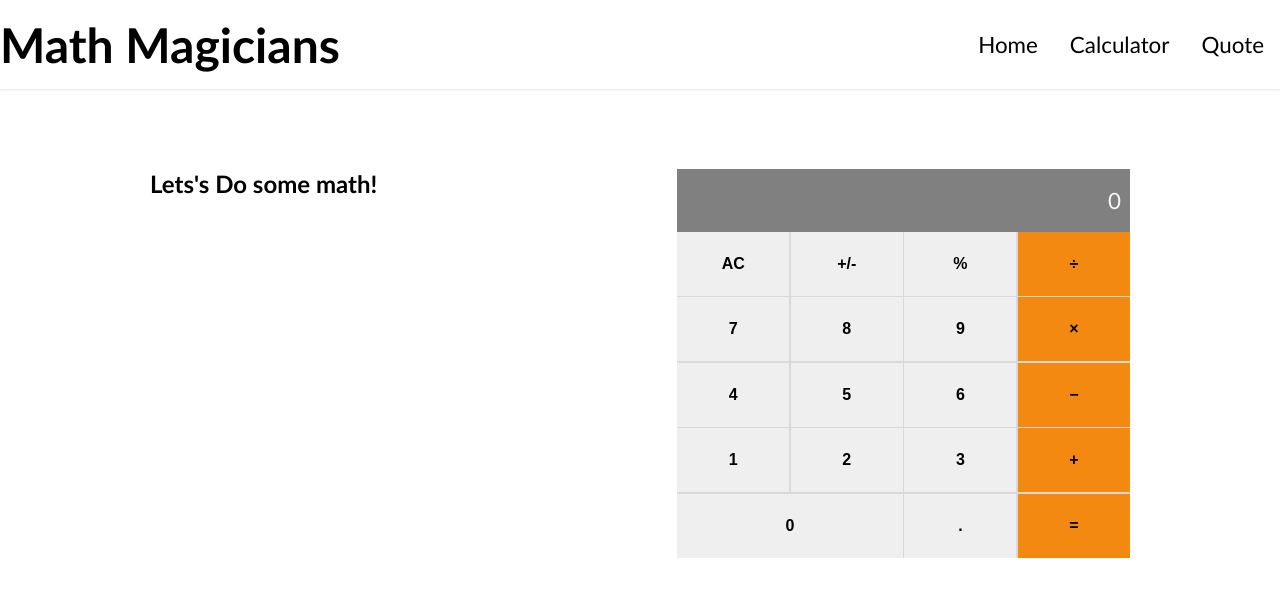
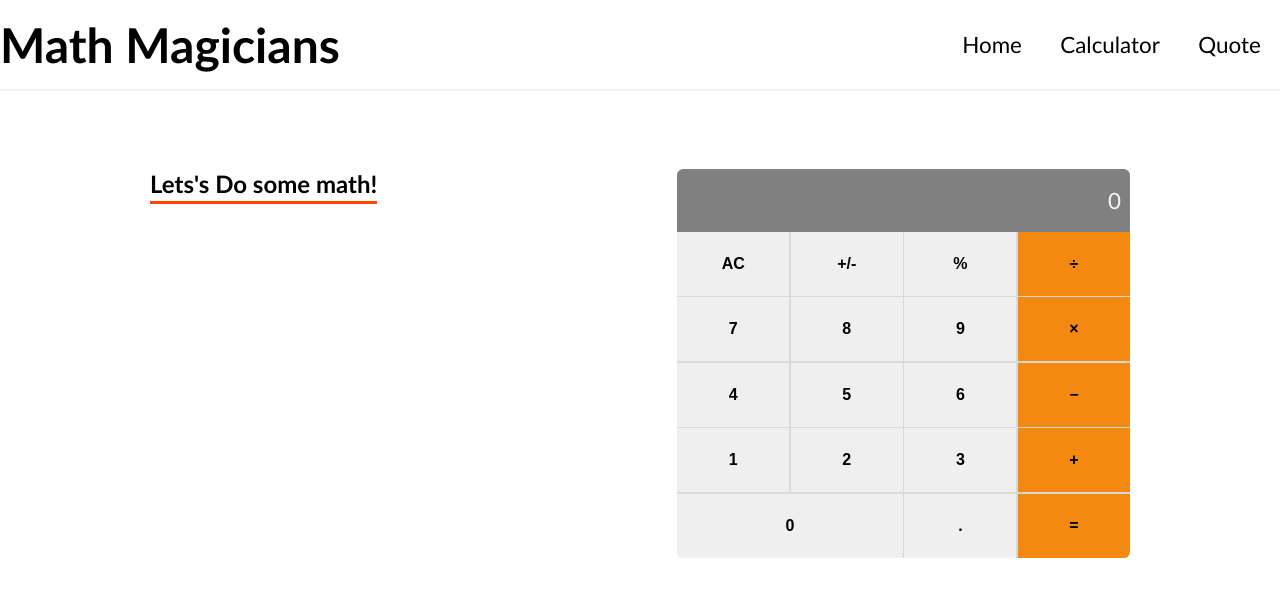
Before and after one commit to MrBrN197/Math-Magicians, a React (Create React App) app: page /calculator in a window 1280 px wide. Shown: the top 596 px of the page. Built offline with nearby package versions, Linux system fonts and the light colour scheme.

Commit message:
Finalize Page styling

```diff
--- a/src/components/Calculator.css
+++ b/src/components/Calculator.css
@@ -2,6 +2,8 @@
 .container {
   width: fit-content;
   font-size: 1rem;
+  border-radius: 0.4rem;
+  overflow: hidden;
 }
 
 .screen {
--- a/src/components/Header.module.css
+++ b/src/components/Header.module.css
@@ -14,6 +14,18 @@
 .header a {
   text-decoration: none;
   color: inherit;
-  padding-inline: 1rem;
+  padding: 0.2rem;
+  margin-inline: 1rem;
   font-size: 1.4rem;
+  transition-duration: 120ms;
+  transition-property: border, background-color;
+  border-bottom: 2px solid transparent;
 }
+
+.header a:hover {
+  border-bottom: 2px solid orangered;
+}
+
+.header a:active {
+  background-color: rgba(207, 64, 64, 0.1);
+}
--- a/src/index.css
+++ b/src/index.css
@@ -6,3 +6,23 @@
 body {
   font-family: 'Gill Sans', 'Gill Sans MT', Calibri, 'Trebuchet MS', sans-serif;
 }
+
+#root {
+  height: 100vh;
+}
+
+h2 {
+  width: fit-content;
+  position: relative;
+  margin-bottom: 2rem;
+}
+
+h2::after {
+  position: absolute;
+  content: "";
+  display: block;
+  height: 0.2rem;
+  background-color: orangered;
+  width: 100%;
+  bottom: -0.4rem;
+}
--- a/src/pages/CalculatorPage.js
+++ b/src/pages/CalculatorPage.js
@@ -4,6 +4,8 @@ const style = {
   display: 'flex',
   justifyContent: 'space-around',
   marginTop: '5rem',
+  alignItems: 'flex-start',
+  flexWrap: 'wrap',
 };
 
 const CalculatorPage = () => (
--- a/src/pages/Home.module.css
+++ b/src/pages/Home.module.css
@@ -3,7 +3,7 @@
 }
 
 .home h2 {
-  padding-block: 2rem;
+  margin-block: 2rem;
 }
 
 .home p {
--- a/src/pages/Quote.js
+++ b/src/pages/Quote.js
@@ -1,7 +1,8 @@
 import { useEffect, useState } from 'react';
+import styles from './Quote.module.css';
 
 const Quote = () => {
-  const [state, setState] = useState({});
+  const [state, setState] = useState(null);
 
   useEffect(() => {
     const fetchQuote = async () => {
@@ -10,13 +11,29 @@ const Quote = () => {
       setState(data);
     };
     fetchQuote();
-    setTimeout(fetchQuote, 8000);
+    const it = setInterval(fetchQuote, 8000);
+    return () => {
+      clearInterval(it);
+    };
   }, []);
 
   return (
-    <div>
-      <h2>{state.author}</h2>
-      <div>{state.quote}</div>
+    <div className={styles.quoteBox}>
+      { state
+        ? (
+          <div>
+            <p className={styles.quote}>
+              &quot;
+              {state.quote}
+              &quot;
+            </p>
+            <p className={styles.author}>
+              {'- '}
+              {state.author}
+            </p>
+          </div>
+        )
+        : <p>Loading</p>}
     </div>
   );
 };
--- /dev/null
+++ b/src/pages/Quote.module.css
@@ -0,0 +1,25 @@
+.quoteBox {
+  display: flex;
+  align-items: center;
+  justify-content: center;
+  flex-direction: column;
+  max-width: 80%;
+  margin-inline: auto;
+  margin-top: 10rem;
+}
+
+.quote,
+.author {
+  text-align: center;
+}
+
+.quote {
+  font-size: 2rem;
+  font-style: italic;
+}
+
+.author {
+  font-size: 2rem;
+  font-weight: 400;
+  text-align: end;
+}
```
